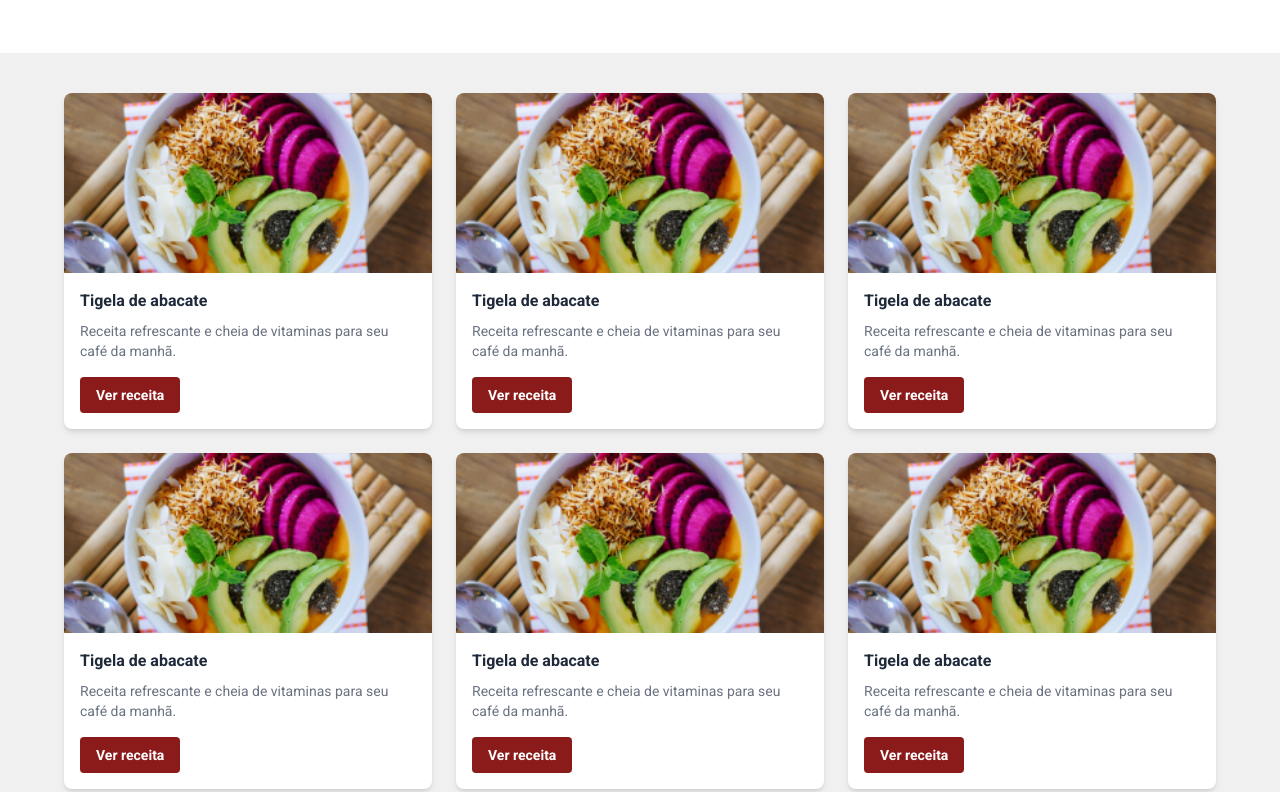
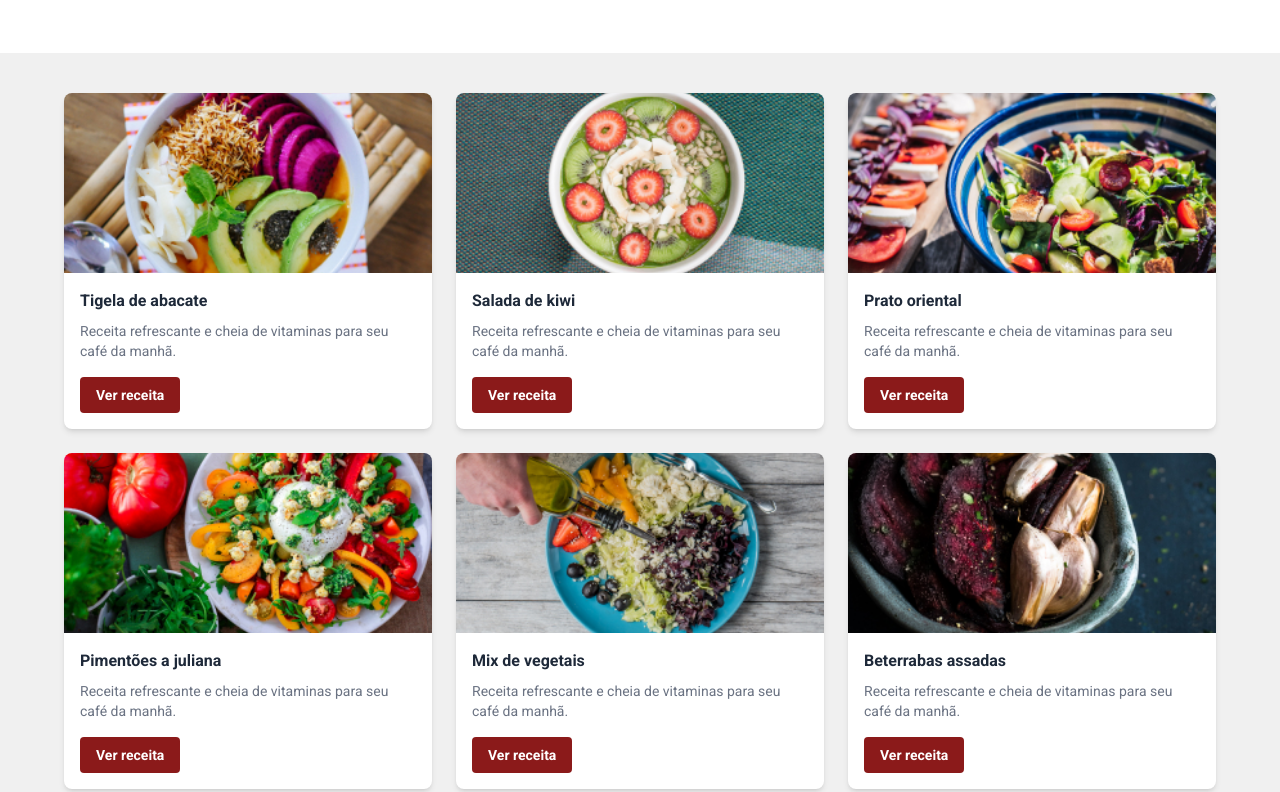
Before and after one commit to joaowatanabe/senac-ddw-atividade-grid-flex-tailwind, a website: page src/index.html in a window 1280 px wide. Shown: the part 802-1594 px from the top of the page. Drawn offline with Linux system fonts and the light colour scheme.

Commit message:
feat: text correction and style adjustments

```diff
--- a/src/index.html
+++ b/src/index.html
@@ -56,7 +56,7 @@
         <div class="absolute inset-0 bg-black/40"></div>
         <div class="relative z-10 max-w-6xl mx-auto px-6 py-16 md:py-24">
           <h1
-            class="font-[Pacifico] text-white text-5xl md:text-6xl lg:text-7xl leading-tight drop-shadow-lg max-w-3xl"
+            class="font-[Pacifico] text-white text-5xl md:text-6xl lg:text-7xl leading-tight drop-shadow-lg md:whitespace-nowrap"
           >
             Reaproveite melhor os alimentos!
           </h1>
@@ -69,12 +69,12 @@
         <h2 class="font-[Pacifico] text-[#8B1A1A] text-4xl md:text-5xl mb-3">
           Receitas para economizar e ganhar saúde
         </h2>
-        <h3
+        <h5
           class="w-248.25 text-gray-500 text-3xl md:text-lg max-w-lg mx-auto leading-relaxed font-['Roboto']"
         >
           Nossas receitas ajudam você a aproveitar melhor os alimentos,
           economizar, ganhar tempo e praticidade
-        </h3>
+        </h5>
       </section>
       <section class="py-10 px-4 bg-[#f0f0f0]">
         <div
@@ -105,12 +105,12 @@
             class="bg-white rounded-lg overflow-hidden shadow-md flex flex-col"
           >
             <img
-              src="./assets/img/receitas/tigela-de-abacate.jpg"
-              alt="Tigela de abacate"
+              src="./assets/img/receitas/salada-de-kiwi.jpg"
+              alt="Salada de kiwi"
               class="w-full h-45 object-cover"
             />
             <div class="p-4 flex flex-col gap-2 flex-1">
-              <h4 class="text-base font-bold">Tigela de abacate</h4>
+              <h4 class="text-base font-bold">Salada de kiwi</h4>
               <p class="text-sm text-gray-500 flex-1">
                 Receita refrescante e cheia de vitaminas para seu café da manhã.
               </p>
@@ -126,12 +126,12 @@
             class="bg-white rounded-lg overflow-hidden shadow-md flex flex-col"
           >
             <img
-              src="./assets/img/receitas/tigela-de-abacate.jpg"
-              alt="Tigela de abacate"
+              src="./assets/img/receitas/prato-oriental.jpg"
+              alt="Prato oriental"
               class="w-full h-45 object-cover"
             />
             <div class="p-4 flex flex-col gap-2 flex-1">
-              <h4 class="text-base font-bold">Tigela de abacate</h4>
+              <h4 class="text-base font-bold">Prato oriental</h4>
               <p class="text-sm text-gray-500 flex-1">
                 Receita refrescante e cheia de vitaminas para seu café da manhã.
               </p>
@@ -147,12 +147,12 @@
             class="bg-white rounded-lg overflow-hidden shadow-md flex flex-col"
           >
             <img
-              src="./assets/img/receitas/tigela-de-abacate.jpg"
-              alt="Tigela de abacate"
+              src="./assets/img/receitas/pimentoes-a-juliana.jpg"
+              alt="Pimentões a juliana"
               class="w-full h-45 object-cover"
             />
             <div class="p-4 flex flex-col gap-2 flex-1">
-              <h4 class="text-base font-bold">Tigela de abacate</h4>
+              <h4 class="text-base font-bold">Pimentões a juliana</h4>
               <p class="text-sm text-gray-500 flex-1">
                 Receita refrescante e cheia de vitaminas para seu café da manhã.
               </p>
@@ -168,12 +168,12 @@
             class="bg-white rounded-lg overflow-hidden shadow-md flex flex-col"
           >
             <img
-              src="./assets/img/receitas/tigela-de-abacate.jpg"
-              alt="Tigela de abacate"
+              src="./assets/img/receitas/mix-de-vegetais.jpg"
+              alt="Mix de vegetais"
               class="w-full h-45 object-cover"
             />
             <div class="p-4 flex flex-col gap-2 flex-1">
-              <h4 class="text-base font-bold">Tigela de abacate</h4>
+              <h4 class="text-base font-bold">Mix de vegetais</h4>
               <p class="text-sm text-gray-500 flex-1">
                 Receita refrescante e cheia de vitaminas para seu café da manhã.
               </p>
@@ -189,12 +189,12 @@
             class="bg-white rounded-lg overflow-hidden shadow-md flex flex-col"
           >
             <img
-              src="./assets/img/receitas/tigela-de-abacate.jpg"
-              alt="Tigela de abacate"
+              src="./assets/img/receitas/beterrabas-assadas.jpg"
+              alt="Beterrabas assadas"
               class="w-full h-45 object-cover"
             />
             <div class="p-4 flex flex-col gap-2 flex-1">
-              <h4 class="text-base font-bold">Tigela de abacate</h4>
+              <h4 class="text-base font-bold">Beterrabas assadas</h4>
               <p class="text-sm text-gray-500 flex-1">
                 Receita refrescante e cheia de vitaminas para seu café da manhã.
               </p>
```
Also changed, not shown: src/css/output.css.
